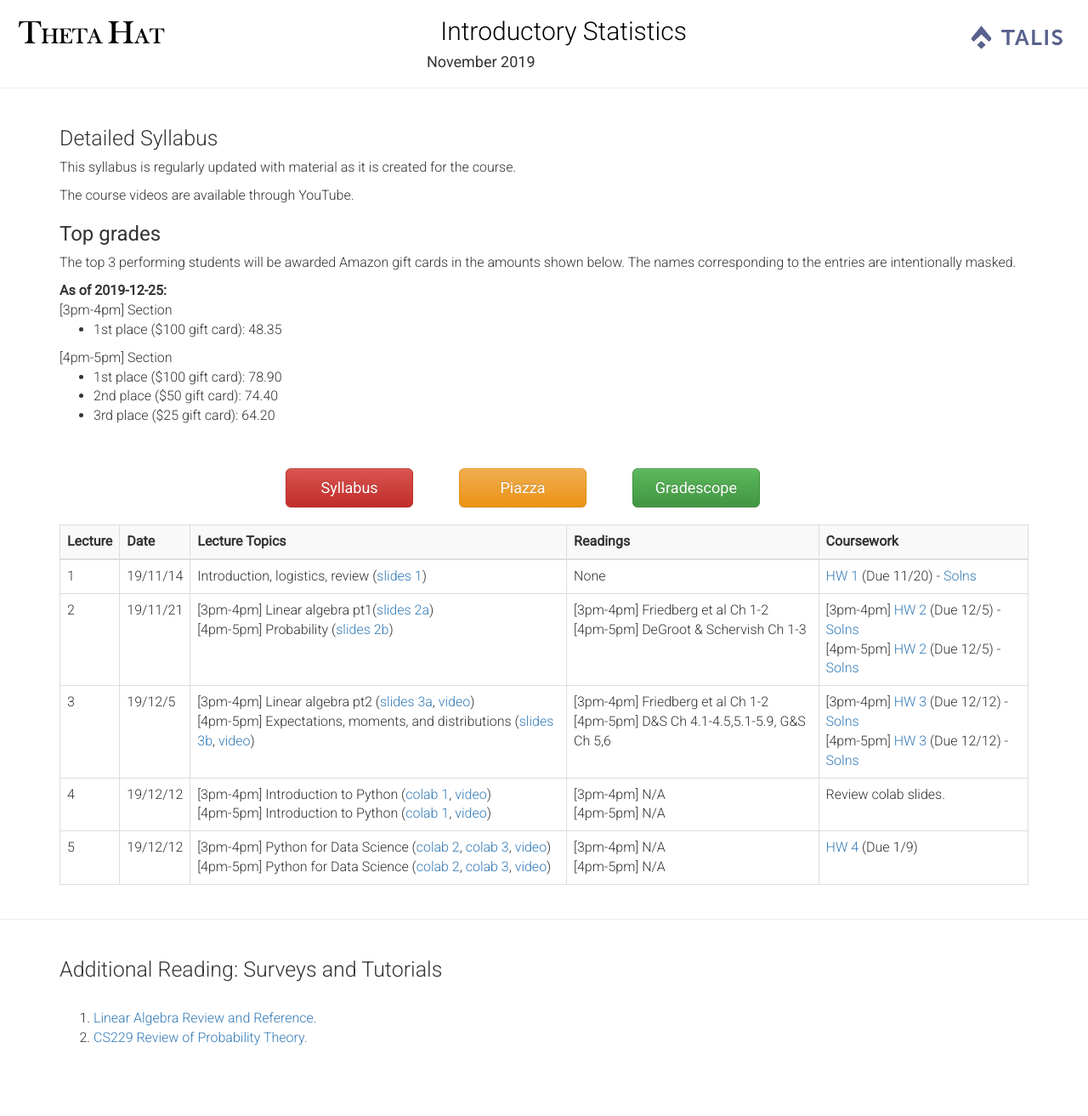
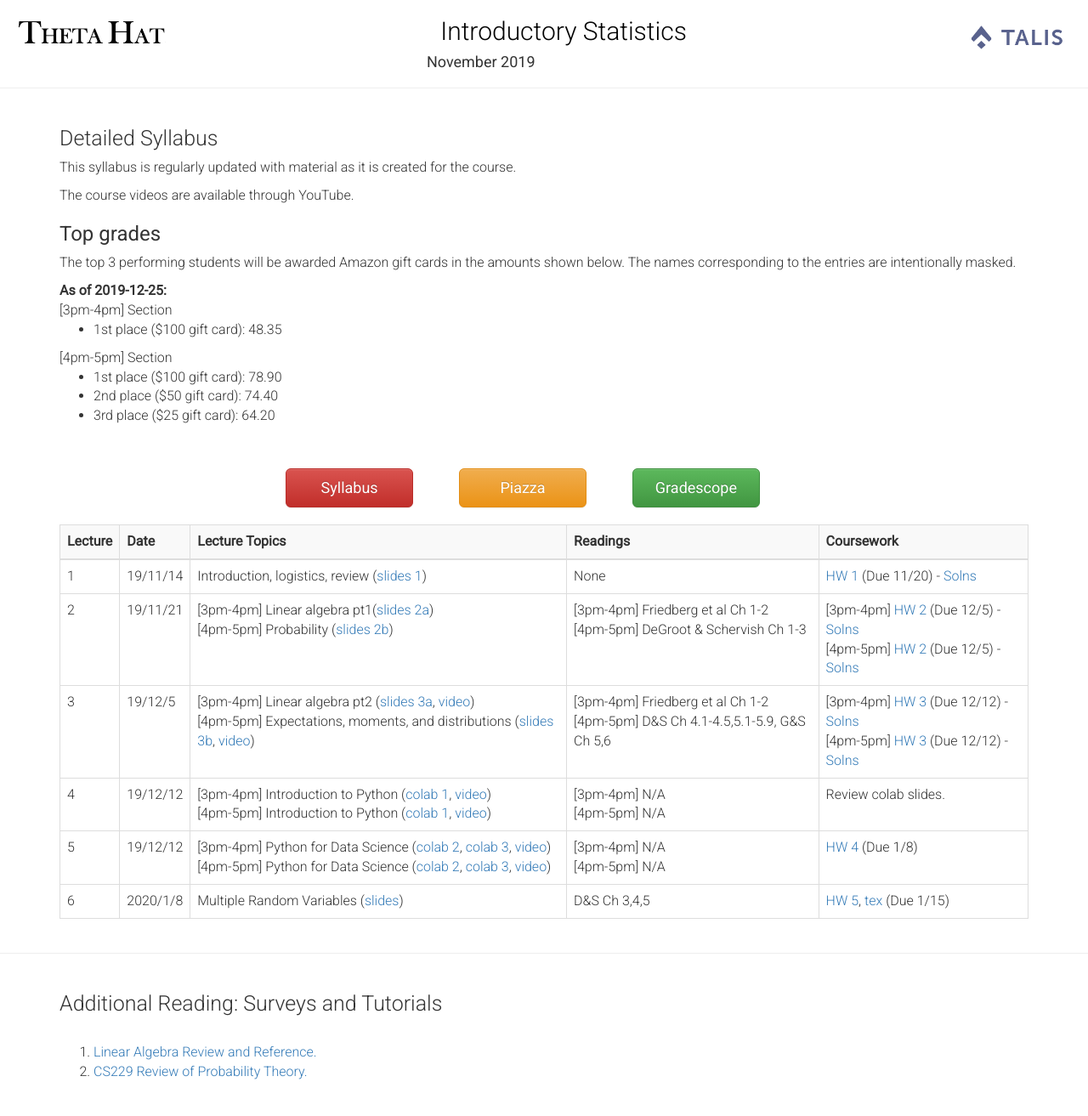
Before and after one commit to talisstats/talisstats.github.io, a Jekyll site: the page syllabus.html, which Jekyll copies as it is, in a window 1280 px wide. Shown: the whole page at 85% size. Built offline with Jekyll 4.4.1, drawn with Linux system fonts in a browser that asks for light colours; nearby versions of some CDN libraries; before the commit the page ends 1273 px from its top, so only the background shows below that.

Commit message:
Adds material for lec 6

```diff
--- a/syllabus.html
+++ b/syllabus.html
@@ -159,7 +159,21 @@
       [4pm-5pm] N/A </br>
     </td>
     <td>
-      <a href="https://colab.research.google.com/drive/190O9T_QZH6ZKUJgCNBHpPrRuDFhWnFR-">HW 4</a> (Due 1/9) </br>
+      <a href="https://colab.research.google.com/drive/190O9T_QZH6ZKUJgCNBHpPrRuDFhWnFR-">HW 4</a> (Due 1/8) </br>
+    </td>
+  </tr>
+
+  <tr>
+    <td>6</td>
+    <td> 2020/1/8 </td>
+    <td>
+       Multiple Random Variables (<a href="assets/slides/lec6.pdf">slides</a>)  </br>
+    </td>
+    <td>
+      D&S Ch 3,4,5
+    </td>
+    <td>
+      <a href="assets/hw/hw5.pdf">HW 5</a>, <a href="assets/hw/hw5.tex">tex</a> (Due 1/15)</br>
     </td>
   </tr>
 
```
Also changed, not shown: 5 other files.
